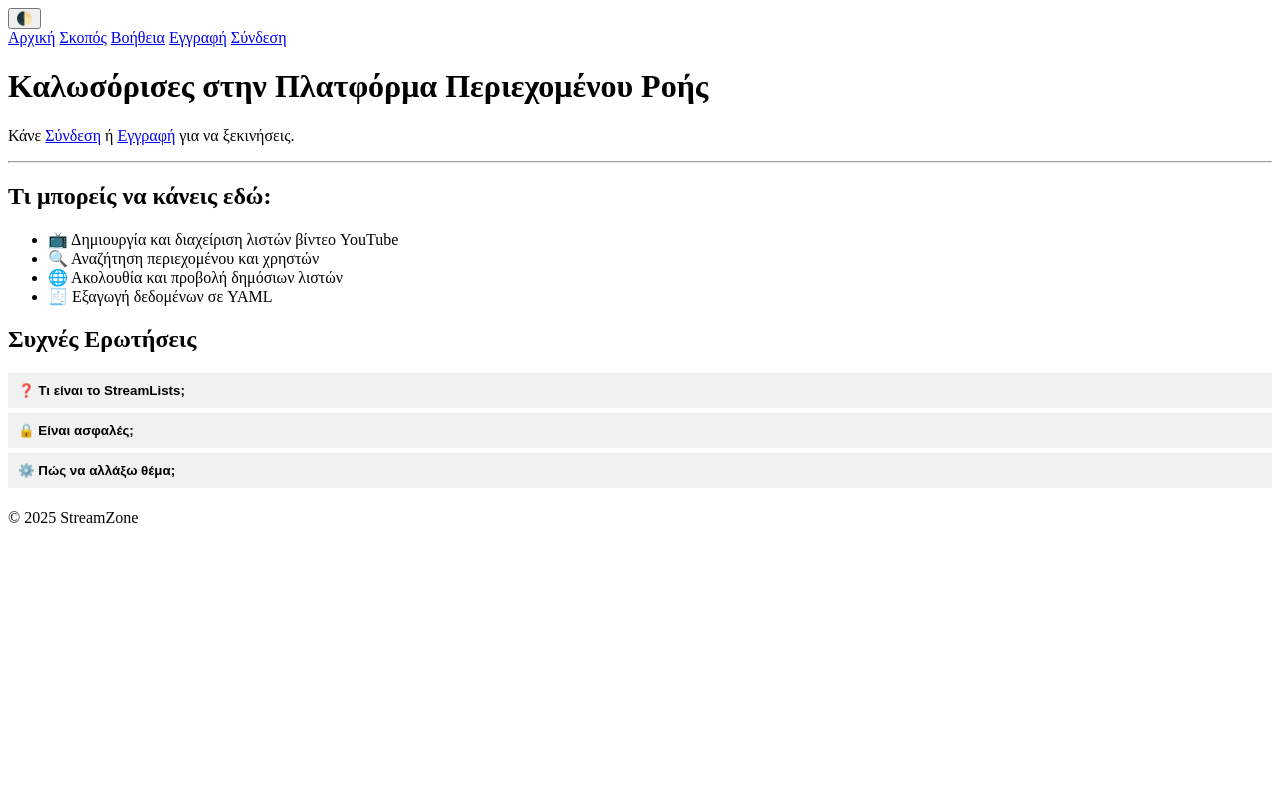
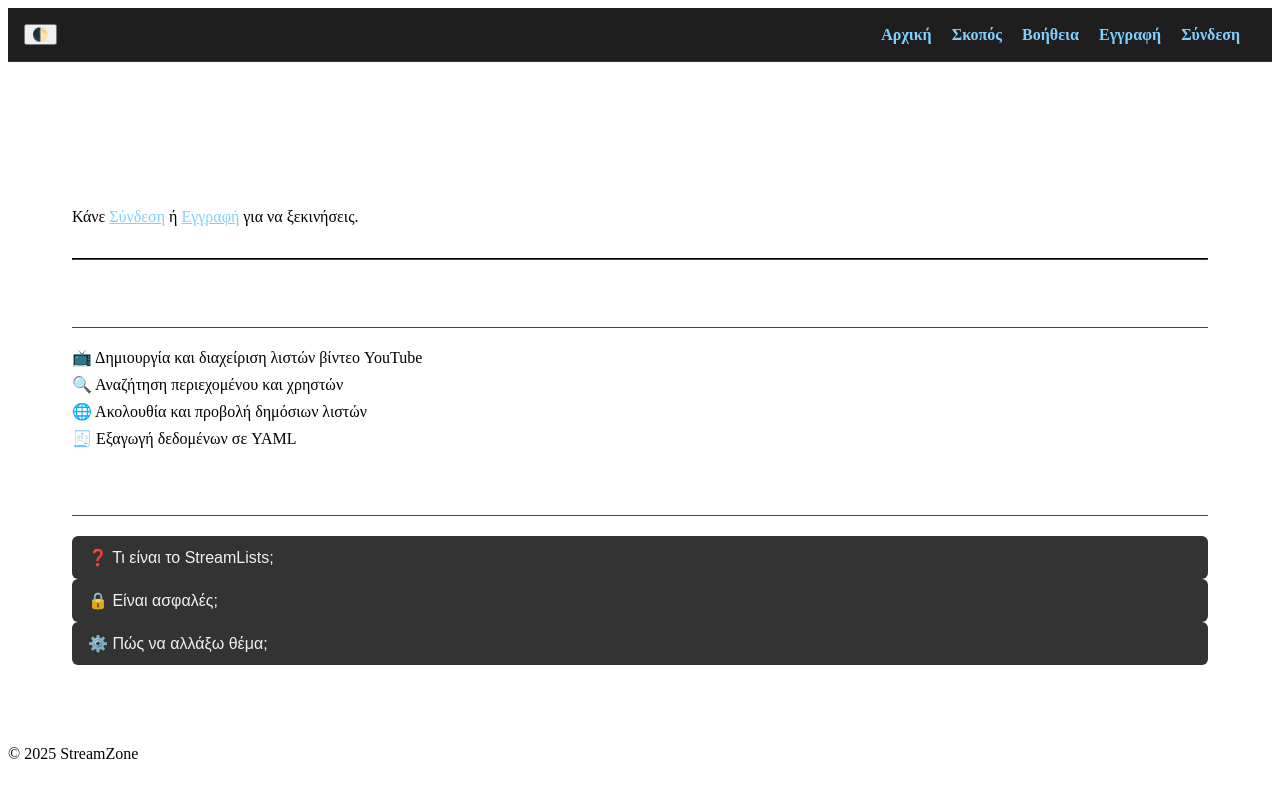
Before and after one commit to stamathsp/Web_project, a PHP site: page /app/index.php in a window 1280 px wide. Run offline with PHP 8.4, Linux system fonts and the light colour scheme.

Commit message:
final changes

```diff
--- a/app/playlists/add_video.php
+++ b/app/playlists/add_video.php
@@ -25,8 +25,8 @@ if ($_SERVER['REQUEST_METHOD'] === 'POST' && isset($_POST['add_video'])) {
     $video_id = $_POST['video_id'];
     $title = $_POST['title'];
 
-    $stmt = $pdo->prepare("INSERT INTO videos (playlist_id, youtube_id, title, added_by) VALUES (?, ?, ?, ?)");
-    $stmt->execute([$playlist_id, $video_id, $title, $user_id]);
+    $stmt = $pdo->prepare("INSERT INTO playlist_videos (playlist_id, user_id, youtube_video_id, title) VALUES (?, ?, ?, ?)");
+    $stmt->execute([$playlist_id, $user_id, $video_id, $title]);
 }
 
 // --- Χειρισμός αναζήτησης ---
--- a/app/public/css/styles.css
+++ b/app/public/css/styles.css
@@ -1,37 +1,113 @@
+body.dark-mode {
+  background-color: #121212;
+  color: #f0f0f0;
+  font-family: 'Segoe UI', Tahoma, Geneva, Verdana, sans-serif;
+  margin: 0;
+  padding: 0;
+}
+
+header {
+  background-color: #1e1e1e;
+  padding: 1rem;
+  display: flex;
+  justify-content: space-between;
+  align-items: center;
+  border-bottom: 1px solid #333;
+}
+
+header nav a {
+  color: #80d0ff;
+  margin-right: 1rem;
+  text-decoration: none;
+  font-weight: bold;
+}
+
+header nav a:hover {
+  text-decoration: underline;
+}
+
+h1, h2, h3 {
+  color: #ffffff;
+  margin-top: 1.5rem;
+}
+
+a {
+  color: #80d0ff;
+}
+
+a:hover {
+  color: #b3e5ff;
+}
+
+ul {
+  list-style: none;
+  padding-left: 0;
+}
+
+li {
+  margin: 0.5rem 0;
+}
+
+main {
+  padding: 2rem;
+}
+
+/* Accordion */
 .accordion-toggle {
-  background-color: #f1f1f1;
-  padding: 10px;
+  background-color: #333;
+  color: #f1f1f1;
+  padding: 12px 16px;
   border: none;
   cursor: pointer;
   width: 100%;
   text-align: left;
-  font-weight: bold;
-  margin-bottom: 5px;
+  font-size: 1rem;
+  border-radius: 6px;
+  transition: background-color 0.2s ease;
+}
+
+.accordion-toggle:hover {
+  background-color: #444;
 }
 
 .accordion-content {
   display: none;
-  padding: 10px;
-  border: 1px solid #ccc;
-  background: #fff;
-  margin-bottom: 10px;
+  padding: 12px 16px;
+  border: 1px solid #444;
+  background-color: #1c1c1c;
+  border-radius: 6px;
+  margin-top: 5px;
+  margin-bottom: 15px;
 }
 
-body.dark-mode {
-  background-color: #121212;
-  color: #f1f1f1;
+/* Buttons */
+.btn {
+  background-color: #1976d2;
+  color: white;
+  padding: 8px 14px;
+  border: none;
+  border-radius: 5px;
+  text-decoration: none;
+  font-weight: bold;
+  transition: background-color 0.2s ease;
 }
 
-body.dark-mode a {
-  color: #80d0ff;
+.btn:hover {
+  background-color: #2196f3;
 }
 
-body.dark-mode .accordion-toggle {
-  background-color: #333;
-  color: #f1f1f1;
+/* FAQ boxes */
+section > h2 {
+  margin-top: 2rem;
+  border-bottom: 1px solid #444;
+  padding-bottom: 0.5rem;
 }
 
-body.dark-mode .accordion-content {
-  background-color: #222;
+.accordion {
+  margin-top: 1rem;
+}
+
+hr {
   border-color: #444;
+  margin: 2rem 0;
 }
```
